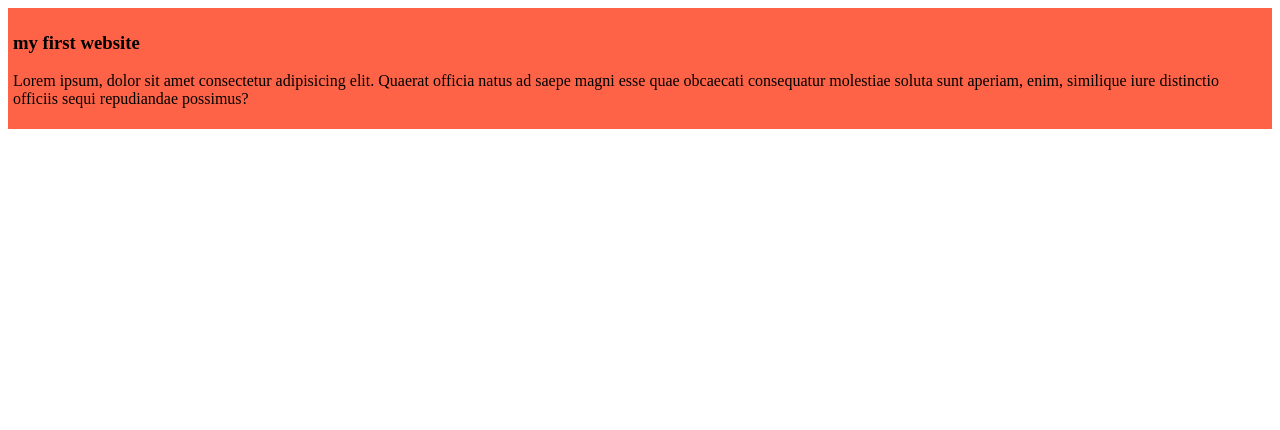
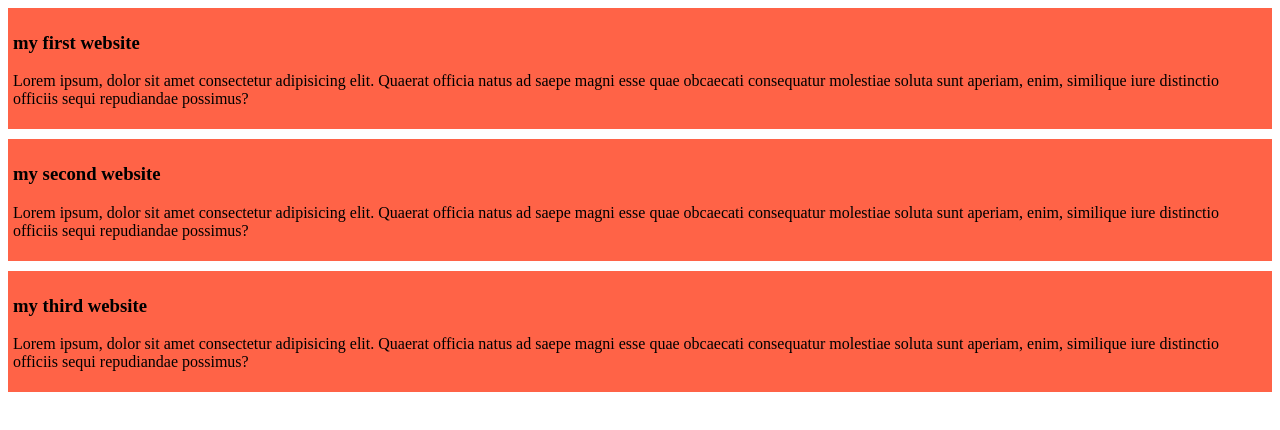
Before and after one commit to atik015/my-simple-website, a plain HTML site: page index.html in a window 1280 px wide. Drawn offline with Linux system fonts and the light colour scheme.

Commit message:
added the second and third website

```diff
--- a/index.html
+++ b/index.html
@@ -10,8 +10,14 @@
     <div>
         <h3>my first website</h3>
         <p>Lorem ipsum, dolor sit amet consectetur adipisicing elit. Quaerat officia natus ad saepe magni esse quae obcaecati consequatur molestiae soluta sunt aperiam, enim, similique iure distinctio officiis sequi repudiandae possimus?</p>
-
-
+    </div>
+    <div>
+        <h3>my second website</h3>
+        <p>Lorem ipsum, dolor sit amet consectetur adipisicing elit. Quaerat officia natus ad saepe magni esse quae obcaecati consequatur molestiae soluta sunt aperiam, enim, similique iure distinctio officiis sequi repudiandae possimus?</p>
+    </div>
+    <div>
+        <h3>my third website</h3>
+        <p>Lorem ipsum, dolor sit amet consectetur adipisicing elit. Quaerat officia natus ad saepe magni esse quae obcaecati consequatur molestiae soluta sunt aperiam, enim, similique iure distinctio officiis sequi repudiandae possimus?</p>
     </div>
 
 </body>
--- a/styles/blog.css
+++ b/styles/blog.css
@@ -2,4 +2,5 @@ div{
 
     background-color: tomato;
     padding: 5px;
+    margin-bottom: 10px;
 }
```
